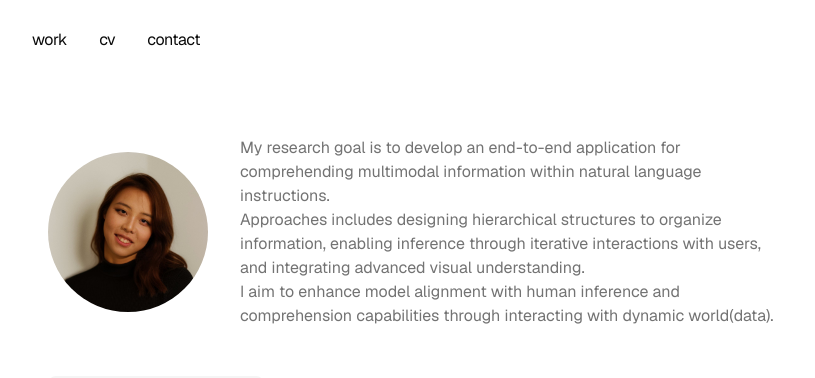
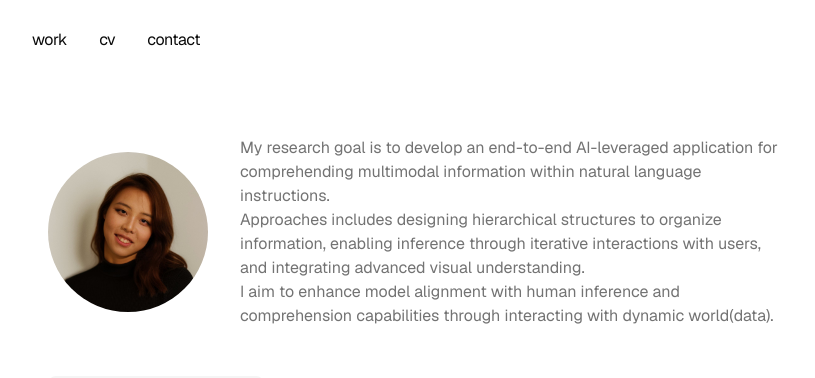
Before and after one commit to ZhiyaoShu/ZhiyaoShu.github.io, a Next.js app in the folder my-portfolio/: page /research in a window 1280 px wide. Shown: the top 378 px of the page, without its empty margins (224-1039 px from the left). Built offline with nearby package versions, Linux system fonts and the light colour scheme.

Commit message:
text update

```diff
--- a/my-portfolio/app/research/page.tsx
+++ b/my-portfolio/app/research/page.tsx
@@ -146,7 +146,7 @@ const Projects: React.FC = () => {
         </Avatar>
         <div className="flex-grow">
           <p className="text-muted-foreground">
-            My research goal is to develop an end-to-end application for
+            My research goal is to develop an end-to-end AI-leveraged application for
             comprehending multimodal information within natural language
             instructions.
             <br />
```
